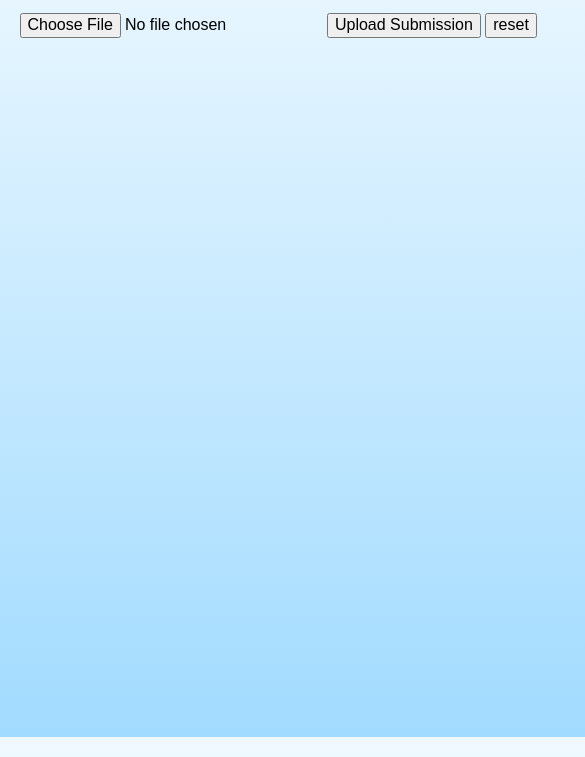
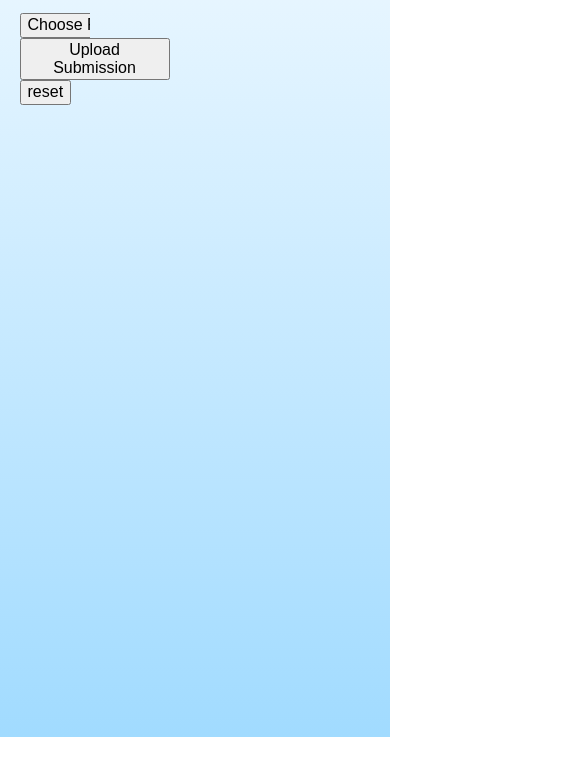
Before and after one commit to davisec52/API-5-filemicroservice, a website: page views/index.html in a window 390 px wide. Shown: the part 107-864 px from the top of the page, 585 px wide, since content can reach past the window. Drawn offline with nearby package versions, Linux system fonts and the light colour scheme; files that its build step writes are made by us from their sources.

Commit message:
fix responsive issue

```diff
--- a/app.js
+++ b/app.js
@@ -1,11 +1,14 @@
+//"use strict";
 const express = require("express");
 const router = require("./routes/index");
+const multer = require("multer");
 const app = express();
 
 app.use(express.static(__dirname + "/public"));
 app.use(express.static(__dirname + "/views"));
 app.set("view engine", "html");
 app.use("/", router);
+
 app.listen(process.env.PORT, process.env.IP, () => {
     console.log("File server on and listening...");
 });
--- a/public/css/styles.css
+++ b/public/css/styles.css
@@ -18,10 +18,26 @@
 }
 
 .main {
-    margin-left: 5%;
+    display: flex;
+    flex-direction: column;
+    width: 90%;
+    margin: 0 auto;
 }
 
-.choose {
+/*.choose {
     width: 600px;
     height: 300px;
+}*/
+
+.choose {
+    width: 50%;
+    /*height: 300px;*/
 }
+
+#choose-file {
+    width: 40%;
+}
+
+#sub-btn {
+    width: 150px;
+}
```
Also changed, not shown: routes/index.js (+12 -2 lines), views/index.html (+1 -0 lines), 10 other files.
